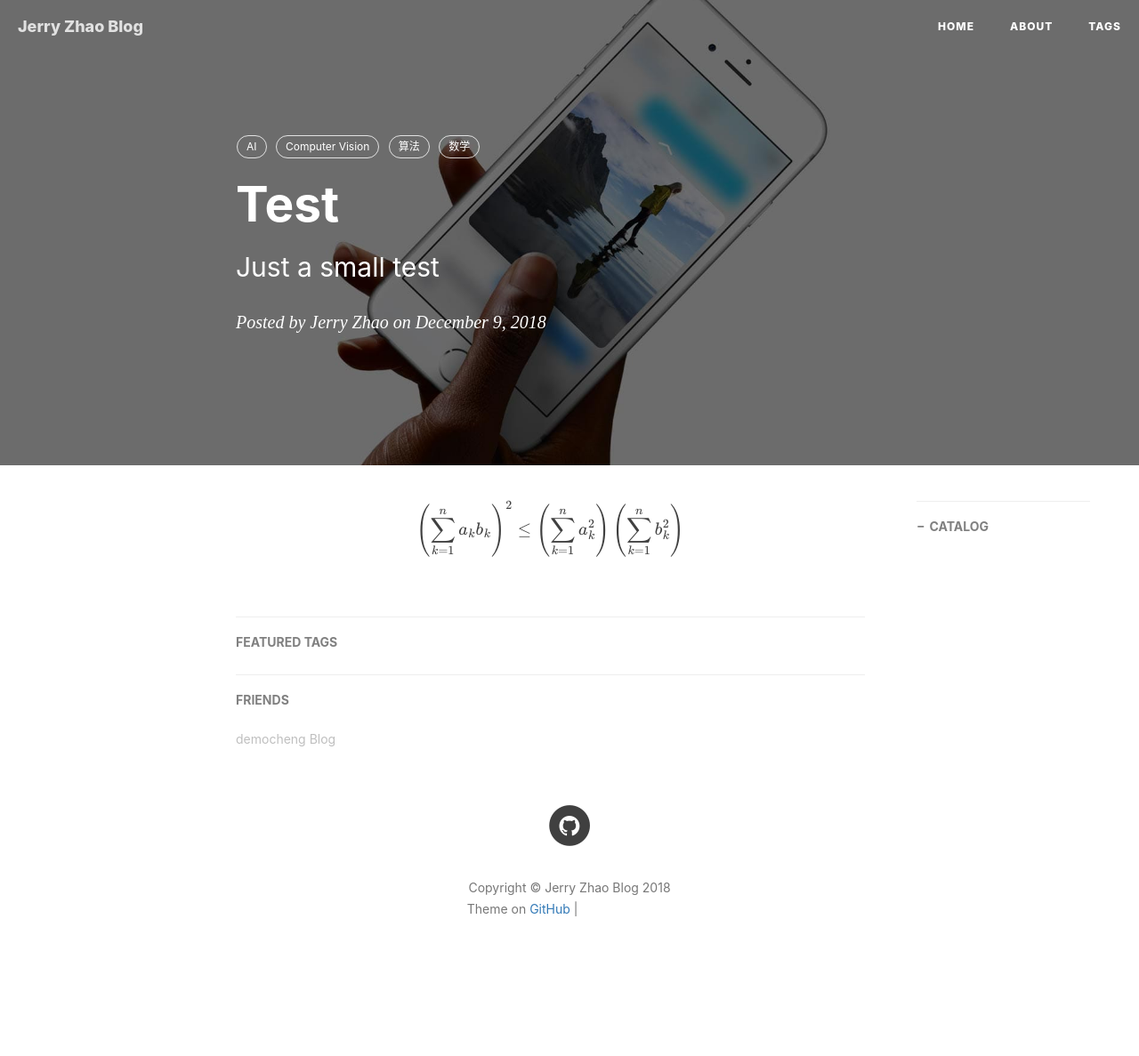
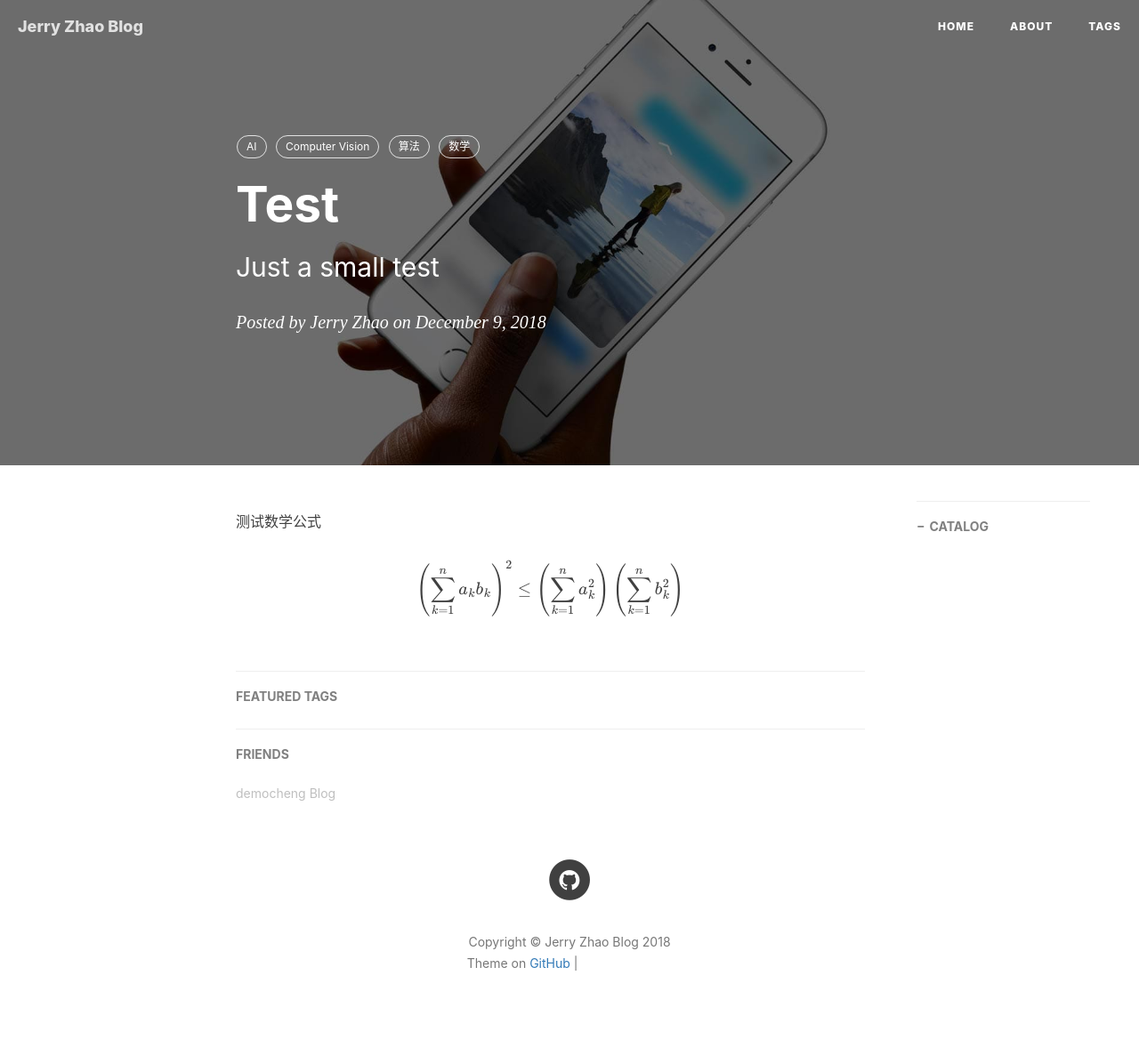
Before and after one commit to aipiano/aipiano.github.io, a Jekyll site: the page built from _posts/2016-01-06-ReactiveCocoa-进阶.md, in a window 1280 px wide. Shown: the whole page at 89% size. Built offline with Jekyll 4.4.1, drawn with Linux system fonts in a browser that asks for light colours; nearby versions of some CDN libraries; formulas are drawn with MathJax 3; comment, search, counter and statistics services are not loaded; before the commit the page ends 1126 px from its top, so only the background shows below that; grey boxes are pictures that could not be loaded.

Commit message:
mathjax test2

```diff
--- a/_posts/2016-01-06-ReactiveCocoa-进阶.md
+++ b/_posts/2016-01-06-ReactiveCocoa-进阶.md
@@ -13,6 +13,9 @@ tags:
     - 数学
 ---
 
+测试数学公式
+
+
 $$
 \left( \sum_{k=1}^n a_k b_k \right)^2 \leq \left( \sum_{k=1}^n a_k^2 \right) \left( \sum_{k=1}^n b_k^2 \right)
 $$
```
